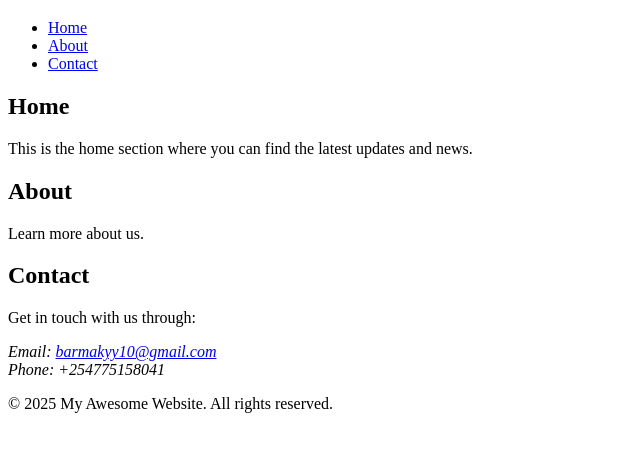
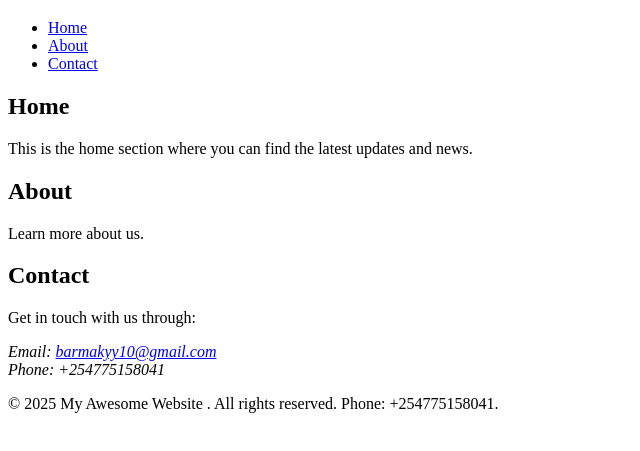
Before and after one commit to Barmakyy/new, a plain HTML site: page index.html in a window 1280 px wide. Shown: the part 61-512 px from the top of the page, without its empty margins (0-640 px from the left). Drawn offline with Linux system fonts and the light colour scheme.

Commit message:
my website

```diff
--- a/index.html
+++ b/index.html
@@ -39,7 +39,9 @@
     </main>
 
     <footer>
-        <p>&copy; 2025 My Awesome Website. All rights reserved.</p>
+        <p>&copy; 2025 My Awesome Website . All rights reserved.
+            Phone: +254775158041.
+        </p>
     </footer>
 </body>
 </html>
```
